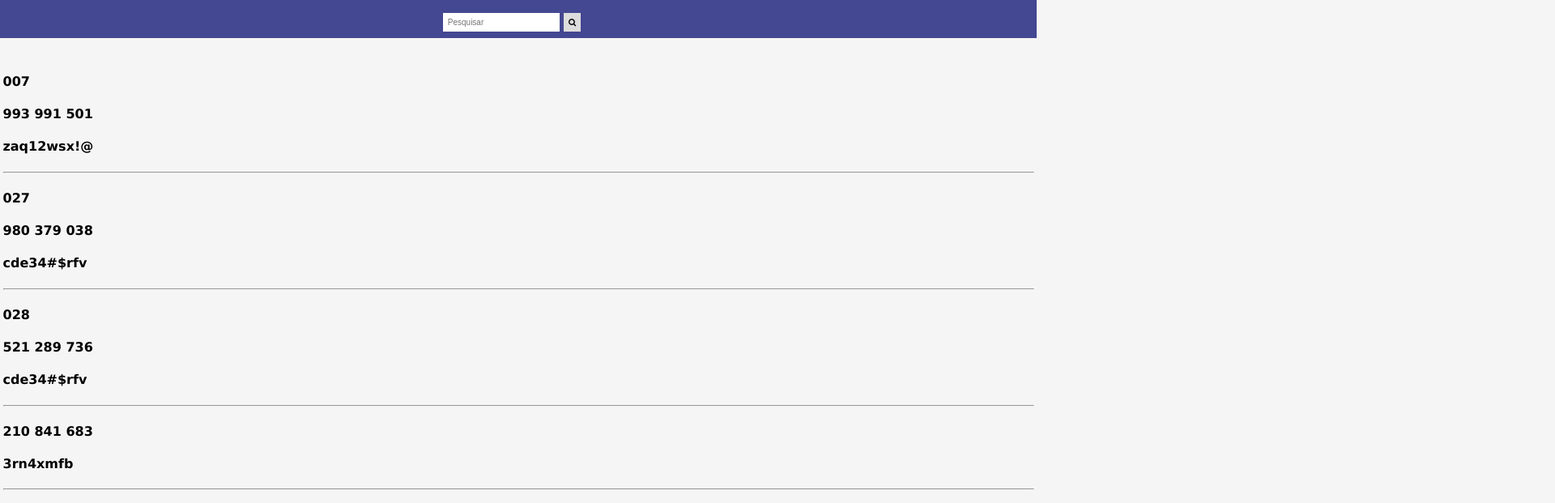
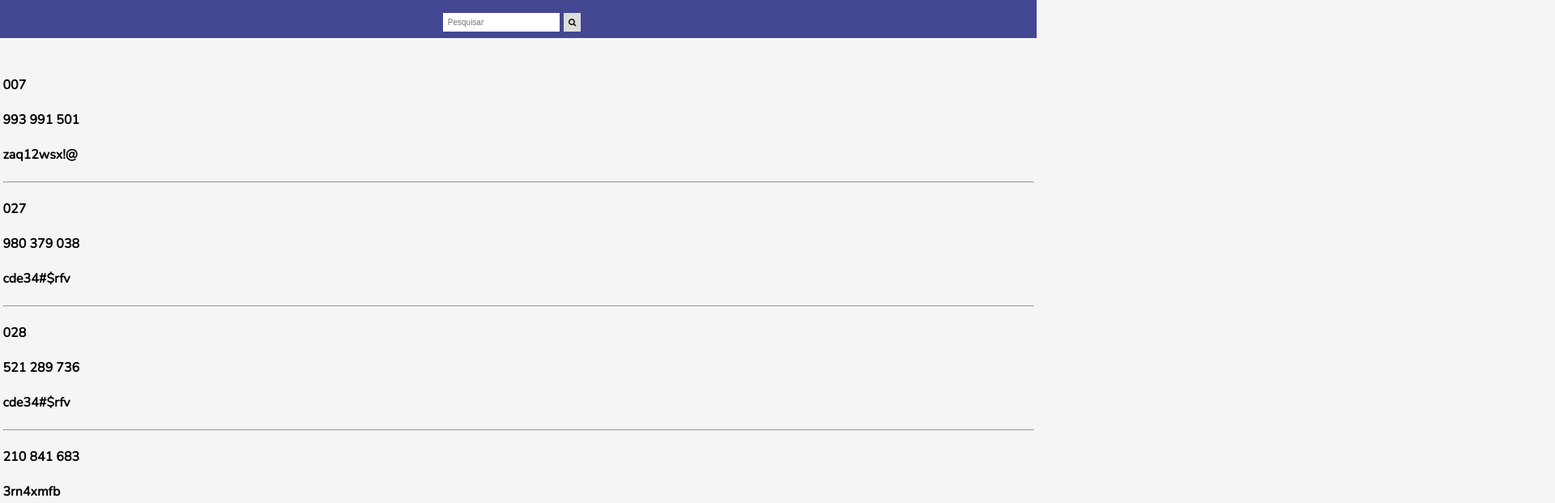
Before and after one commit to guilhermealvesds/auxiliar-1, a plain HTML site: page index.html in a window 1280 px wide. Shown: the top 621 px of the page at 81% size, 1920 px wide, since content can reach past the window. Drawn offline with Linux system fonts and the light colour scheme.

Commit message:
Add files via upload

```diff
--- a/index.html
+++ b/index.html
@@ -7,9 +7,14 @@
 <style>
 * {box-sizing: border-box;}
 
+@font-face {
+  font-family:"Nunito";
+  src: url("Nunito-Regular.ttf") format("truetype");
+}
+
 body {
   margin: 0;
-  font-family: Verdana;
+  font-family:"Nunito";
   background-color: #F5F5F5;
 }
 
```
Also changed, not shown: Nunito-Regular.ttf (added).
